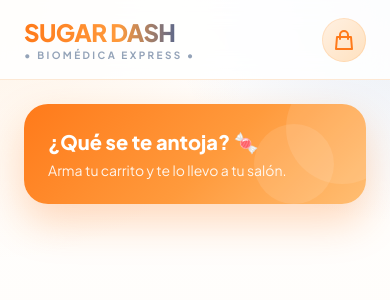
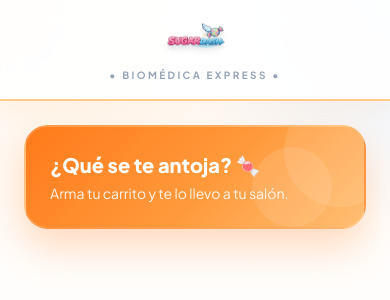
Before and after one commit to Thestadoacuoso/dulceria-escolar, a Flask app: template templates/index.html in a window 390 px wide. Shown: the top 300 px of the page. Run offline with Flask 3, Linux system fonts and the light colour scheme; the template is opened without the code that fills it, so the values that code supplies are empty; some libraries are stand-ins or nearby versions.

Commit message:
Refactor index.html for improved layout and styles
Updated styles and structure for the Sugar Dash shopping cart page, enhancing visual elements and responsiveness.

```diff
--- a/templates/index.html
+++ b/templates/index.html
@@ -15,7 +15,8 @@
             --sd-blue-2:#2457a6;
             --sd-blue-3:#eaf2ff;
             --sd-cream:#fffaf4;
-            --sd-line:#fde7d2;
+            --sd-line:#ffc98a;
+            --sd-line-strong:#ffb35c;
             --sd-text:#183153;
         }
 
@@ -31,28 +32,23 @@
         }
 
         .glass {
-            background: rgba(255, 255, 255, 0.86);
+            background: rgba(255, 255, 255, 0.90);
             backdrop-filter: blur(12px);
-            border-bottom: 1px solid rgba(253, 231, 210, 0.95);
-        }
-
-        .gradient-text {
-            background: linear-gradient(90deg, var(--sd-orange-2) 0%, var(--sd-orange-1) 55%, var(--sd-blue-2) 100%);
-            -webkit-background-clip: text;
-            -webkit-text-fill-color: transparent;
+            border-bottom: 2px solid var(--sd-line);
+            box-shadow: 0 8px 24px rgba(255, 179, 92, 0.10);
         }
 
         .product-card {
             transition: all 0.28s cubic-bezier(0.4, 0, 0.2, 1);
-            background: rgba(255,255,255,0.92);
-            border: 1px solid #f6e4d4;
-            box-shadow: 0 10px 26px rgba(23, 59, 120, 0.06);
+            background: rgba(255,255,255,0.97);
+            border: 2px solid var(--sd-line);
+            box-shadow: 0 12px 28px rgba(255, 122, 26, 0.10);
         }
 
         .product-card:hover {
             transform: translateY(-3px);
-            box-shadow: 0 16px 34px rgba(23, 59, 120, 0.10);
-            border-color: #ffd2a4;
+            box-shadow: 0 18px 38px rgba(255, 122, 26, 0.18);
+            border-color: var(--sd-line-strong);
         }
 
         .btn-float {
@@ -62,6 +58,7 @@
         .hero-card {
             background: linear-gradient(135deg, var(--sd-orange-2) 0%, var(--sd-orange-1) 55%, #ffbe73 100%);
             box-shadow: 0 18px 40px rgba(255, 122, 26, 0.28);
+            border: 2px solid rgba(255,255,255,0.16);
         }
 
         .btn-add {
@@ -95,7 +92,7 @@
 
         .soft-input {
             background: #fffaf6;
-            border: 2px solid #f7e6d6;
+            border: 2px solid var(--sd-line);
             color: var(--sd-text);
         }
 
@@ -106,7 +103,7 @@
 
         .checkout-item {
             background: #fffaf6;
-            border: 1px solid #f6e4d4;
+            border: 2px solid var(--sd-line);
         }
 
         .payment-active {
@@ -120,12 +117,6 @@
             color: var(--sd-blue-2);
         }
 
-        .icon-shell {
-            background: linear-gradient(135deg, #fff1e3 0%, #ffe1bf 100%);
-            color: var(--sd-orange-2);
-            box-shadow: inset 0 0 0 1px rgba(255, 154, 60, 0.18);
-        }
-
         @keyframes slideUp {
             from { transform: translateY(100%); opacity: 0; }
             to { transform: translateY(0); opacity: 1; }
@@ -135,17 +126,16 @@
 <body class="min-h-screen">
 
     <div class="sticky top-0 z-40 glass px-6 py-4">
-        <div class="max-w-md mx-auto flex justify-between items-center">
-            <div>
-                <h1 class="text-2xl font-black tracking-tight gradient-text">SUGAR DASH</h1>
+        <div class="max-w-md mx-auto flex justify-center items-center">
+            <div class="text-center w-full">
+                <img
+                    src="/static/logo_sugar.png"
+                    alt="Sugar Dash"
+                    class="h-12 mx-auto object-contain mb-1 drop-shadow-md transition hover:scale-105"
+                >
                 <p class="text-[10px] font-bold text-slate-400 uppercase tracking-[0.24em]">
                     • Biomédica Express •
                 </p>
-            </div>
-            <div class="icon-shell p-2.5 rounded-full">
-                <svg xmlns="http://www.w3.org/2000/svg" class="h-6 w-6" fill="none" viewBox="0 0 24 24" stroke="currentColor">
-                    <path stroke-linecap="round" stroke-linejoin="round" stroke-width="2" d="M16 11V7a4 4 0 00-8 0v4M5 9h14l1 12H4L5 9z" />
-                </svg>
             </div>
         </div>
     </div>
@@ -191,7 +181,7 @@
 
     <div id="modalSabor" class="fixed inset-0 z-50 hidden flex items-center justify-center p-4">
         <div class="absolute inset-0 bg-slate-900/55 backdrop-blur-sm" onclick="cerrarModalSabor()"></div>
-        <div class="bg-white w-full max-w-sm rounded-[2.5rem] p-8 relative z-10 shadow-2xl border border-[#f7e6d6]">
+        <div class="bg-white w-full max-w-sm rounded-[2.5rem] p-8 relative z-10 shadow-2xl border-2 border-[var(--sd-line)]">
             <h3 id="saborTitulo" class="text-2xl font-black text-slate-800 mb-4 text-center">Elegir Sabor</h3>
             <select id="selectSabor" class="soft-input w-full p-4 rounded-2xl outline-none font-semibold mb-6">
                 <option value="">Selecciona sabor...</option>
@@ -204,11 +194,11 @@
 
     <div id="modalCheckout" class="fixed inset-0 z-50 hidden flex items-end sm:items-center justify-center p-4">
         <div class="absolute inset-0 bg-slate-900/55 backdrop-blur-sm" onclick="cerrarCheckout()"></div>
-        <div class="bg-white w-full max-w-md rounded-[2.5rem] p-8 relative z-10 shadow-2xl overflow-y-auto max-h-[90vh] border border-[#f7e6d6]">
+        <div class="bg-white w-full max-w-md rounded-[2.5rem] p-8 relative z-10 shadow-2xl overflow-y-auto max-h-[90vh] border-2 border-[var(--sd-line)]">
             <div class="w-12 h-1.5 bg-orange-100 rounded-full mx-auto mb-6"></div>
             <h3 class="text-2xl font-black text-slate-800 mb-2">Tu Pedido</h3>
 
-            <div id="listaCarrito" class="mb-6 space-y-3 border-b border-[#f7e6d6] pb-4"></div>
+            <div id="listaCarrito" class="mb-6 space-y-3 border-b-2 border-[var(--sd-line)] pb-4"></div>
             <p id="totalCheckout" class="price-text font-black text-xl mb-6 text-right"></p>
 
             <div class="space-y-4">
@@ -234,10 +224,10 @@
                 >
 
                 <div class="grid grid-cols-2 gap-3">
-                    <button onclick="setPago('Efectivo 💵', this)" class="pago-btn p-4 border-2 border-[#f7e6d6] rounded-2xl font-bold text-sm text-slate-500 bg-white transition">
+                    <button onclick="setPago('Efectivo 💵', this)" class="pago-btn p-4 border-2 border-[var(--sd-line)] rounded-2xl font-bold text-sm text-slate-500 bg-white transition">
                         Efectivo
                     </button>
-                    <button onclick="setPago('Transferencia 📱', this)" class="pago-btn p-4 border-2 border-[#f7e6d6] rounded-2xl font-bold text-sm text-slate-500 bg-white transition">
+                    <button onclick="setPago('Transferencia 📱', this)" class="pago-btn p-4 border-2 border-[var(--sd-line)] rounded-2xl font-bold text-sm text-slate-500 bg-white transition">
                         Transferencia
                     </button>
                 </div>
@@ -384,10 +374,10 @@
 
             document.querySelectorAll('.pago-btn').forEach(b => {
                 b.classList.remove('payment-active');
-                b.classList.add('border-[#f7e6d6]', 'text-slate-500');
+                b.classList.add('text-slate-500');
             });
 
-            btn.classList.remove('border-[#f7e6d6]', 'text-slate-500');
+            btn.classList.remove('text-slate-500');
             btn.classList.add('payment-active');
         }
 
@@ -399,7 +389,7 @@
 
             document.querySelectorAll('.pago-btn').forEach(b => {
                 b.classList.remove('payment-active');
-                b.classList.add('border-[#f7e6d6]', 'text-slate-500');
+                b.classList.add('text-slate-500');
             });
         }
 
```
